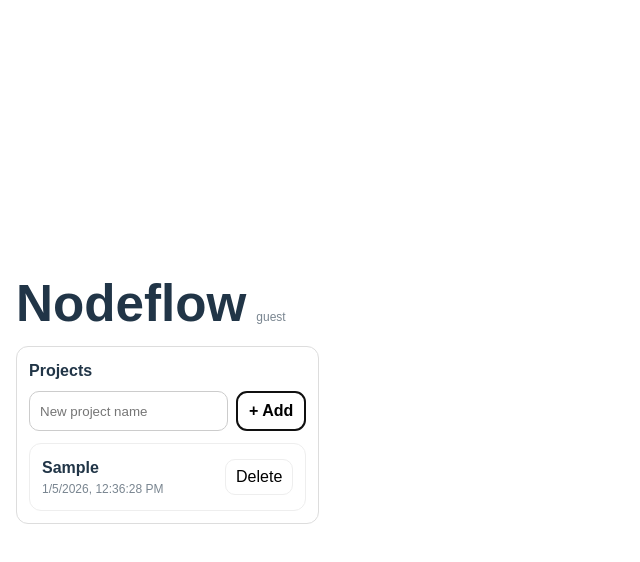
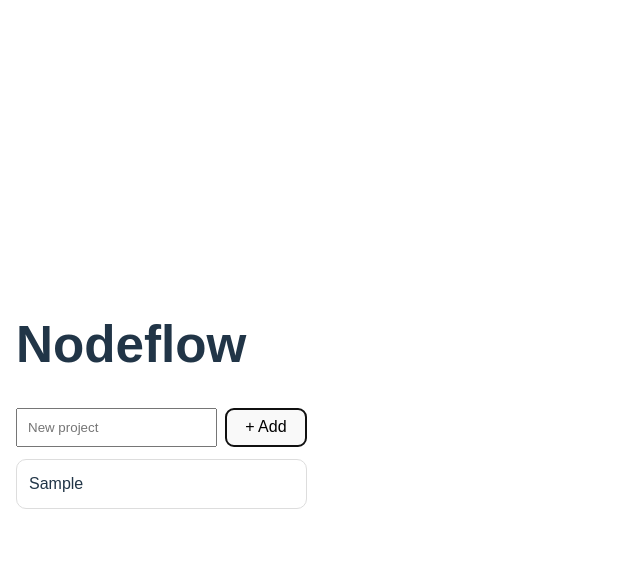
Before and after one commit to thespartacus97-debug/nodeflow-miniapp, a React (Vite) app: page / in a window 1280 px wide. Both pictures are taken after typing "Sample" into the empty fields and a click on the button "+ Add". Shown: the top 562 px of the page, without its empty margins (0-640 px from the left). Built offline with nearby package versions, Linux system fonts and the light colour scheme.

Commit message:
project view and basic nodes

```diff
--- a/src/App.jsx
+++ b/src/App.jsx
@@ -1,150 +1,156 @@
 import { useEffect, useMemo, useState } from "react";
 
 const tg = window.Telegram?.WebApp;
-
 if (tg) {
   tg.ready();
   tg.expand();
 }
 
-function storageKey(userId) {
-  return `nodeflow:projects:${userId || "guest"}`;
+function key(userId, projectId) {
+  return `nodeflow:nodes:${userId || "guest"}:${projectId}`;
 }
 
 export default function App() {
   const user = tg?.initDataUnsafe?.user;
   const userId = user?.id;
 
-  const key = useMemo(() => storageKey(userId), [userId]);
-
   const [projects, setProjects] = useState([]);
   const [title, setTitle] = useState("");
+  const [currentProject, setCurrentProject] = useState(null);
+  const [nodes, setNodes] = useState([]);
+  const [nodeTitle, setNodeTitle] = useState("");
 
-  // загрузка проектов
+  const projectsKey = `nodeflow:projects:${userId || "guest"}`;
+  const nodesKey = useMemo(
+    () => currentProject && key(userId, currentProject.id),
+    [userId, currentProject]
+  );
+
+  // load projects
   useEffect(() => {
-    try {
-      const raw = localStorage.getItem(key);
+    const raw = localStorage.getItem(projectsKey);
     setProjects(raw ? JSON.parse(raw) : []);
-    } catch {
-      setProjects([]);
-    }
-  }, [key]);
+  }, [projectsKey]);
 
-  // сохранение проектов
+  // save projects
   useEffect(() => {
-    try {
-      localStorage.setItem(key, JSON.stringify(projects));
-    } catch {
-      // ignore
-    }
-  }, [key, projects]);
+    localStorage.setItem(projectsKey, JSON.stringify(projects));
+  }, [projectsKey, projects]);
+
+  // load nodes
+  useEffect(() => {
+    if (!nodesKey) return;
+    const raw = localStorage.getItem(nodesKey);
+    setNodes(raw ? JSON.parse(raw) : []);
+  }, [nodesKey]);
+
+  // save nodes
+  useEffect(() => {
+    if (!nodesKey) return;
+    localStorage.setItem(nodesKey, JSON.stringify(nodes));
+  }, [nodesKey, nodes]);
 
   function createProject() {
-    const name = title.trim();
-    if (!name) return;
-
-    const newProject = {
-      id: crypto.randomUUID(),
-      title: name,
-      createdAt: Date.now(),
-      updatedAt: Date.now(),
-    };
-
-    setProjects((p) => [newProject, ...p]);
+    if (!title.trim()) return;
+    setProjects([
+      { id: crypto.randomUUID(), title: title.trim() },
+      ...projects,
+    ]);
     setTitle("");
   }
 
-  function deleteProject(id) {
-    setProjects((p) => p.filter((x) => x.id !== id));
+  function createNode() {
+    if (!nodeTitle.trim()) return;
+    setNodes([
+      {
+        id: crypto.randomUUID(),
+        title: nodeTitle.trim(),
+        status: "idea",
+      },
+      ...nodes,
+    ]);
+    setNodeTitle("");
   }
 
+  // ================= UI =================
+
+  // PROJECT LIST
+  if (!currentProject) {
     return (
-    <div style={{ padding: 16, fontFamily: "Arial, sans-serif" }}>
-      <div style={{ display: "flex", alignItems: "baseline", gap: 10 }}>
-        <h1 style={{ margin: 0 }}>Nodeflow</h1>
-        <span style={{ opacity: 0.6, fontSize: 12 }}>
-          {user ? `@${user.username || "user"} • id ${user.id}` : "guest"}
-        </span>
-      </div>
-
-      <div
-        style={{
-          marginTop: 14,
-          padding: 12,
-          border: "1px solid #ddd",
-          borderRadius: 12,
-        }}
-      >
-        <div style={{ fontWeight: 700, marginBottom: 8 }}>Projects</div>
+      <div style={{ padding: 16, fontFamily: "Arial" }}>
+        <h1>Nodeflow</h1>
 
         <div style={{ display: "flex", gap: 8 }}>
           <input
             value={title}
             onChange={(e) => setTitle(e.target.value)}
-            placeholder="New project name"
-            style={{
-              flex: 1,
-              padding: 10,
-              borderRadius: 10,
-              border: "1px solid #ccc",
-              outline: "none",
-            }}
+            placeholder="New project"
+            style={{ flex: 1, padding: 10 }}
           />
-          <button
-            onClick={createProject}
-            style={{
-              padding: "10px 12px",
-              borderRadius: 10,
-              border: "1px solid #ccc",
-              background: "white",
-              fontWeight: 700,
-            }}
-          >
-            + Add
-          </button>
+          <button onClick={createProject}>+ Add</button>
         </div>
 
-        {projects.length === 0 ? (
-          <div style={{ marginTop: 12, opacity: 0.65 }}>
-            No projects yet. Create your first one.
-          </div>
-        ) : (
-          <div style={{ marginTop: 12, display: "grid", gap: 10 }}>
+        <div style={{ marginTop: 12 }}>
           {projects.map((p) => (
             <div
               key={p.id}
+              onClick={() => setCurrentProject(p)}
               style={{
                 padding: 12,
-                  border: "1px solid #eee",
-                  borderRadius: 12,
-                  display: "flex",
-                  justifyContent: "space-between",
-                  alignItems: "center",
+                border: "1px solid #ddd",
+                marginBottom: 8,
+                borderRadius: 10,
+                cursor: "pointer",
               }}
             >
-                <div>
-                  <div style={{ fontWeight: 700 }}>{p.title}</div>
-                  <div style={{ fontSize: 12, opacity: 0.6 }}>
-                    {new Date(p.createdAt).toLocaleString()}
-                  </div>
-                </div>
-
-                <button
-                  onClick={() => deleteProject(p.id)}
-                  style={{
-                    padding: "8px 10px",
-                    borderRadius: 10,
-                    border: "1px solid #eee",
-                    background: "white",
-                  }}
-                >
-                  Delete
-                </button>
+              {p.title}
             </div>
           ))}
-          </div>
-        )}
         </div>
       </div>
     );
   }
+
+  // PROJECT CANVAS
+  return (
+    <div style={{ padding: 16, fontFamily: "Arial" }}>
+      <button onClick={() => setCurrentProject(null)}>← Back</button>
+      <h2>{currentProject.title}</h2>
+
+      <div style={{ display: "flex", gap: 8 }}>
+        <input
+          value={nodeTitle}
+          onChange={(e) => setNodeTitle(e.target.value)}
+          placeholder="New node (idea / step)"
+          style={{ flex: 1, padding: 10 }}
+        />
+        <button onClick={createNode}>+ Node</button>
+      </div>
+
+      <div style={{ marginTop: 16 }}>
+        {nodes.length === 0 && (
+          <div style={{ opacity: 0.6 }}>
+            No nodes yet. Add your first idea.
+          </div>
+        )}
+
+        {nodes.map((n) => (
+          <div
+            key={n.id}
+            style={{
+              padding: 12,
+              border: "1px solid #eee",
+              borderRadius: 10,
+              marginBottom: 8,
+            }}
+          >
+            <b>{n.title}</b>
+            <div style={{ fontSize: 12, opacity: 0.6 }}>
+              status: {n.status}
+            </div>
+          </div>
+        ))}
+      </div>
+    </div>
+  );
+}
```
Lines whose indentation alone changed are shown as unchanged.
